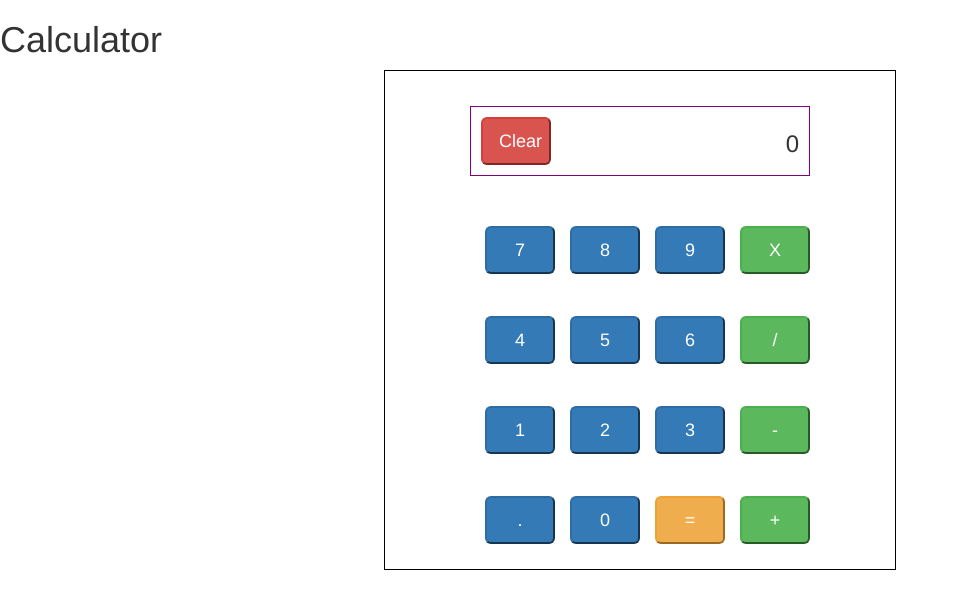
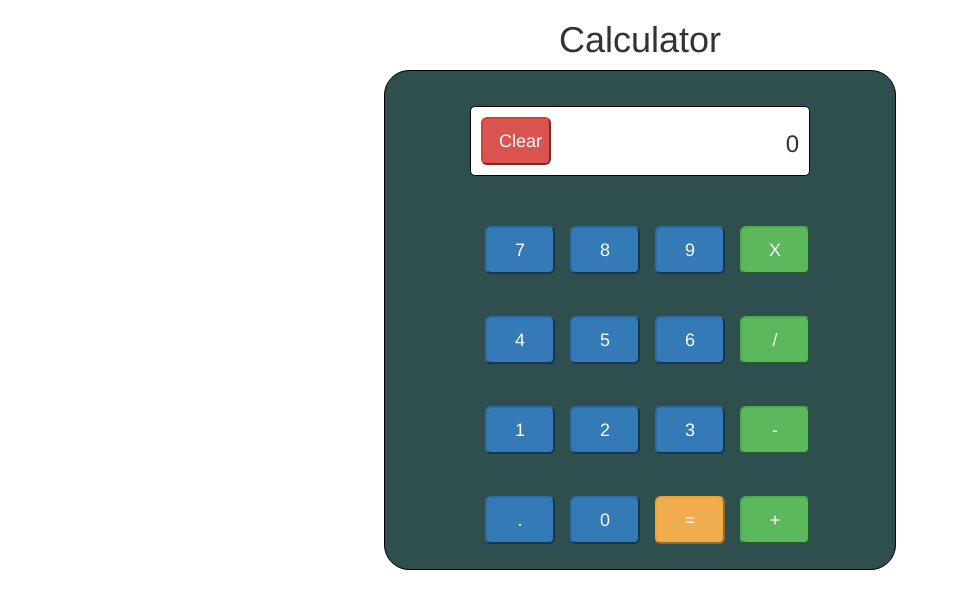
Before and after one commit to bamsrud01/prime-rho-weekend-03-calculator, a website: page public/views/index.html in a window 1280 px wide. Shown: the whole page, without its empty margins (0-958 px from the left). Drawn offline with Linux system fonts and the light colour scheme; files that its build step writes are made by us from their sources; files whose address does not match are found by name.

Commit message:
Added some styling

```diff
--- a/public/styles/styles.css
+++ b/public/styles/styles.css
@@ -1,7 +1,15 @@
+h1 {
+  text-align: center;
+  margin: 30px;
+  font-size: 40px;
+}
+
 #calculator {
   border: 1px black solid;
+  border-radius: 25px;
   width: 40%;
   height: 500px;
+  background-color: DarkSlateGray;
 }
 
 #display-area {
@@ -22,9 +30,11 @@
 }
 
 #display-field {
-  border: solid 1px purple;
+  border: solid 1px black;
+  border-radius: 5px;
   margin-top: 35px;
   height: 70px;
+  background-color: white;
 }
 
 #shown-value {
```
